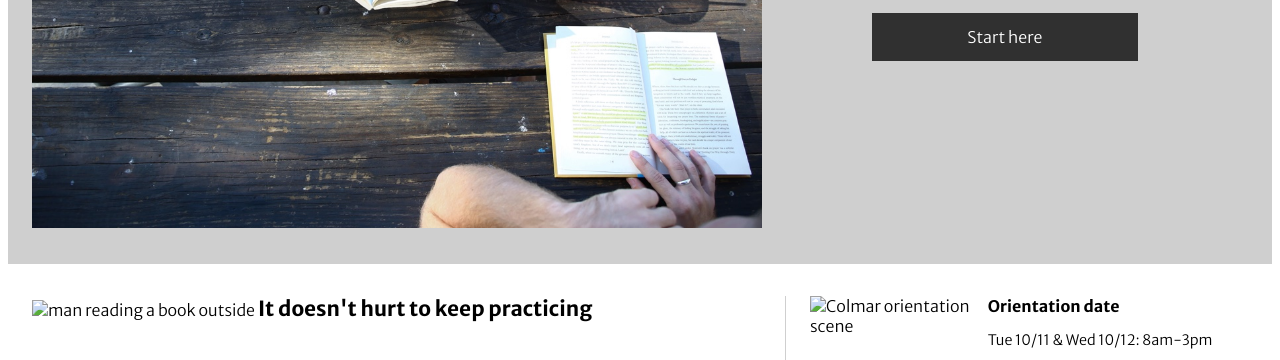
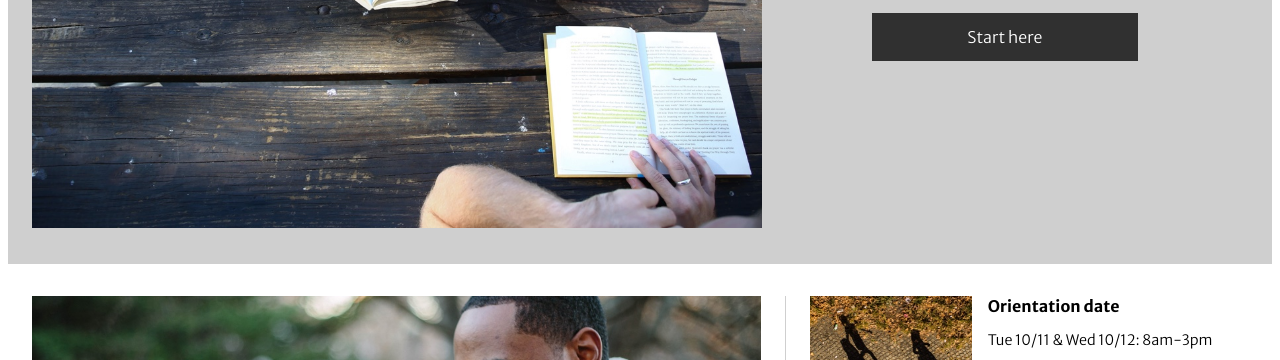
Before and after one commit to peacegayu/repo-colmaracademy, a plain HTML site: page index.html in a window 1280 px wide. Shown: the part 415-775 px from the top of the page. Drawn offline with Linux system fonts and the light colour scheme; files whose address does not match are found by name.

Commit message:
Update index.html

```diff
--- a/index.html
+++ b/index.html
@@ -56,7 +56,7 @@
         <!-- Information Section -->
         <div id="information">
             <div class="information-main">
-                <img src=".\images\information-main.jpg" alt="man reading a book outside">
+                <img src="information-main.jpg" alt="man reading a book outside">
                 <h2>It doesn't hurt to keep practicing</h2>
                 <p class="info-main-content">Put some fun text in here and continue putting it way down here too. Put some fun text in here and continue putting it way down here too.</p>
                 <p class="information-credit">Emanuel, Sr. Strategist at Hiring.com</p>
@@ -64,10 +64,10 @@
             <div class="information-boxes">
                 <div class="image-container">
                     <div class="content-image">
-                        <img src=".\images\information-orientation.jpg" alt="Colmar orientation scene">
+                        <img src="information-orientation.jpg" alt="Colmar orientation scene">
                     </div>
                     <div class="content-image-mobile">
-                        <img src=".\images\information-orientation-mobile.jpg" alt="Colmar orientation scene">
+                        <img src="information-orientation-mobile.jpg" alt="Colmar orientation scene">
                     </div>
                     <div class="info-content">
                         <h4>Orientation date</h4>
```
